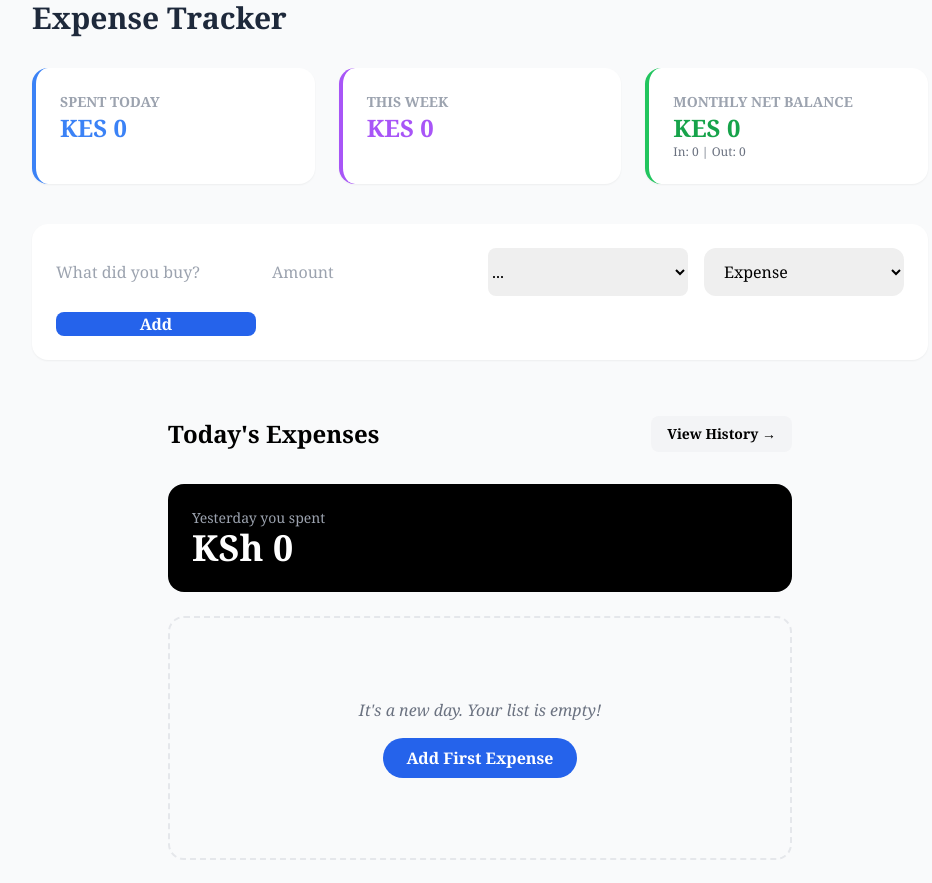
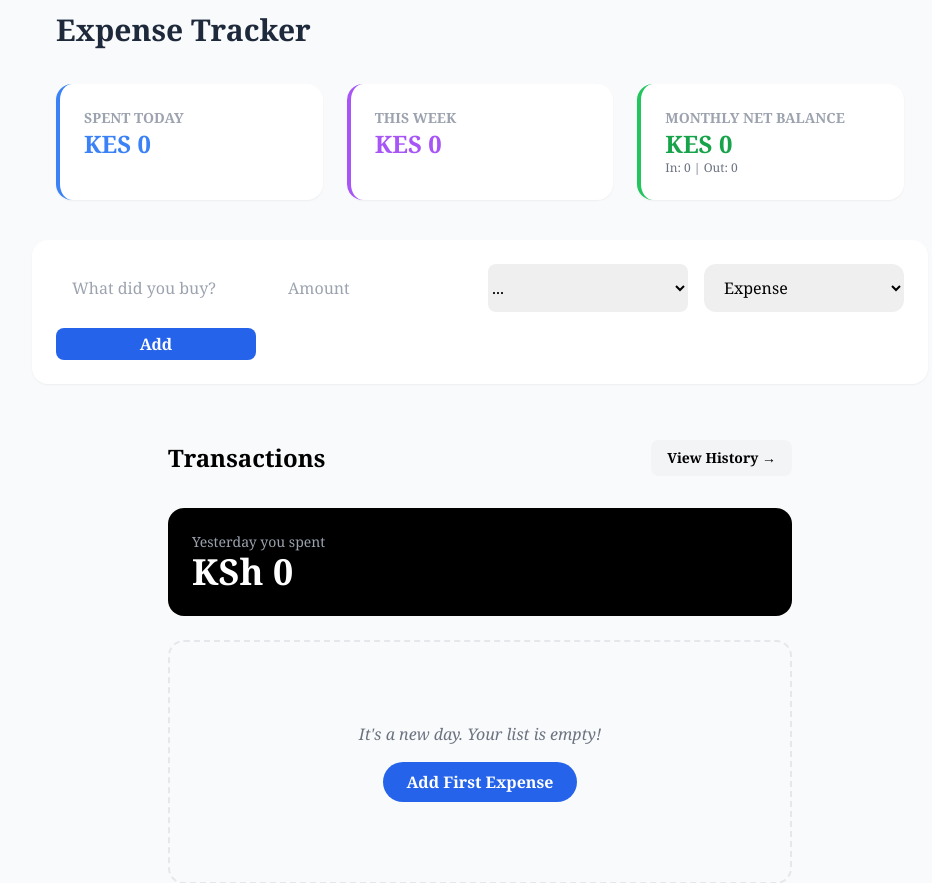
Before and after one commit to 18Mori/SoftGrowTech_expenseTracker_JamesMuriithi, a Django app: page / in a window 1280 px wide. Shown: the top 883 px of the page, without its empty margins (160-1092 px from the left). Before the commit the page ends 860 px from the top, so only its background shows below. Run offline with Django 5.2, Linux system fonts and the light colour scheme; data that the repository does not hold is empty; some libraries are stand-ins or nearby versions.

Commit message:
Enhance Home and History templates: adjust layout, improve form styling, and add sorting options for transaction history

```diff
--- a/exapp/templates/Home.html
+++ b/exapp/templates/Home.html
@@ -1,9 +1,9 @@
 {% extends 'base.html' %} {% block content %}
 <div class="max-w-4xl mx-auto">
-    <header class="mb-8 flex justify-between items-center">
-        <h1 class="text-3xl font-bold text-slate-800">Expense Tracker</h1>
+    <header class="mb-4 flex justify-between items-center">
+        <h1 class="text-3xl font-bold text-slate-800 pt-3 pb-5 px-6">Expense Tracker</h1>
     </header>
-    <div class="grid grid-cols-1 md:grid-cols-3 gap-6 mb-10">
+    <div class="grid grid-cols-1 md:grid-cols-3 gap-6 mb-10 px-6 ">
         <div
         class="bg-white p-6 rounded-2xl shadow-sm border-l-4 {% if daily_net >= 0 %}border-blue-500{% else %}border-red-500{% endif %}"
         >
@@ -47,16 +47,16 @@
             type="text"
             name="title"
             placeholder="What did you buy?"
-            class="border-slate-200 rounded-lg focus:ring-blue-500"
+            class="border-slate-200 rounded-lg focus:ring-blue-500 px-4 py-1"
         />
         <input
             type="number"
             step="0.01"
             name="amount"
             placeholder="Amount"
-            class="border-slate-200 rounded-lg"
+            class="border-slate-200 rounded-lg px-4 py-1 focus:ring-blue-500"
         />
-        <select name="category" class="border-slate-200 rounded-lg">
+        <select name="category" class="border-slate-200 rounded-lg focus:ring-blue-500">
             <option value="...">...</option>
             <option value="Food">Food</option>
             <option value="Utilities">Utilities</option>
@@ -66,14 +66,14 @@
         </select>
         <select
             name="transaction_type"
-            class="border-gray-200 rounded-xl px-4 py-3"
+            class="border-gray-200 rounded-xl px-4 py-3 focus:ring-blue-500"
         >
             <option value="EXPENSE">Expense</option>
             <option value="INCOME">Income</option>
         </select>
         <button
             type="submit"
-            class="bg-blue-600 text-white font-bold rounded-lg hover:bg-blue-700 transition"
+            class="bg-blue-600 text-white font-bold px-4 py-1 rounded-lg transition-all duration-500 ease-in-out hover:bg-blue-700 "
         >
             Add
         </button>
@@ -82,10 +82,10 @@
 
     <div class="max-w-2xl mx-auto p-6">
         <div class="flex justify-between items-center mb-8">
-        <h1 class="text-2xl font-bold">Today's Expenses</h1>
+        <h1 class="text-2xl font-bold">Transactions</h1>
         <a
             href="{% url 'history' %}"
-            class="bg-gray-100 px-4 py-2 rounded-lg text-sm font-semibold hover:bg-gray-200"
+            class="bg-gray-100 px-4 py-2 rounded-lg text-sm font-semibold transition-all duration-500 ease-in-out hover:bg-gray-200"
         >
             View History →
         </a>
@@ -111,7 +111,7 @@
             >
             </div>
             <span
-            class="font-mono px-6 py-4 text-right font-black font-mono font-bold {% if x.transaction_type == 'EXPENSE' %}text-red-500{% else %}text-green-500{% endif %}"
+            class="font-mono px-6 py-4 items-center align-middle text-right font-black font-mono font-bold {% if x.transaction_type == 'EXPENSE' %}text-red-500{% else %}text-green-500{% endif %}"
             >{% if x.transaction_type == 'EXPENSE' %}-{% else %}+{% endif %} KES
             {{ x.amount }}</span
             >
@@ -123,7 +123,7 @@
             {% csrf_token %}
             <button
                 type="submit"
-                class="text-slate-300 hover:text-red-600 transition-colors"
+                class="text-slate-300 transition-all duration-500 ease-in-out hover:text-red-600"
             >
                 <svg
                 xmlns="http://www.w3.org/2000/svg"
```
Also changed, not shown: exapp/templates/history.html (+86 -0 lines).
